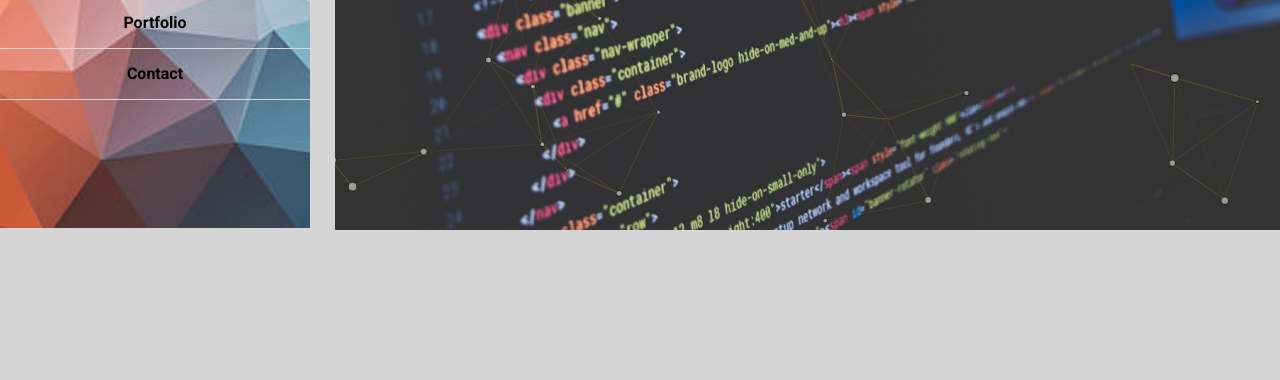
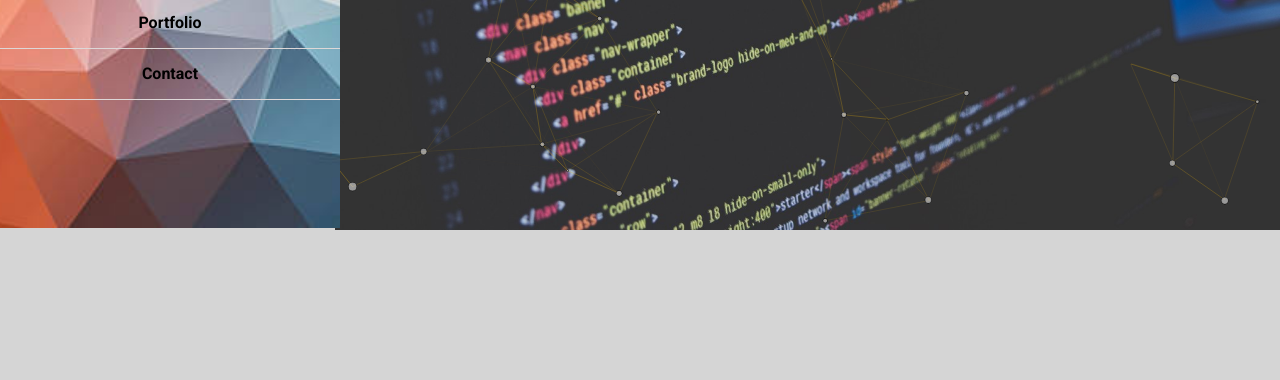
Before and after one commit to phucnguyen1603/phucnguyen1603.github.io, a website: page src/app/Views/index.html in a window 1280 px wide. Shown: the part 420-800 px from the top of the page. Drawn offline with nearby package versions, Linux system fonts and the light colour scheme.

Commit message:
update 3

```diff
--- a/src/assets/css/index.css
+++ b/src/assets/css/index.css
@@ -24,7 +24,7 @@ body {
 #menu {
     text-align: center;
     padding-bottom: 8rem;
-    width: 310px;
+    width: 340px;
 
     background-image: url('../images/bg2.jpg');
     background-position: center center;
```
